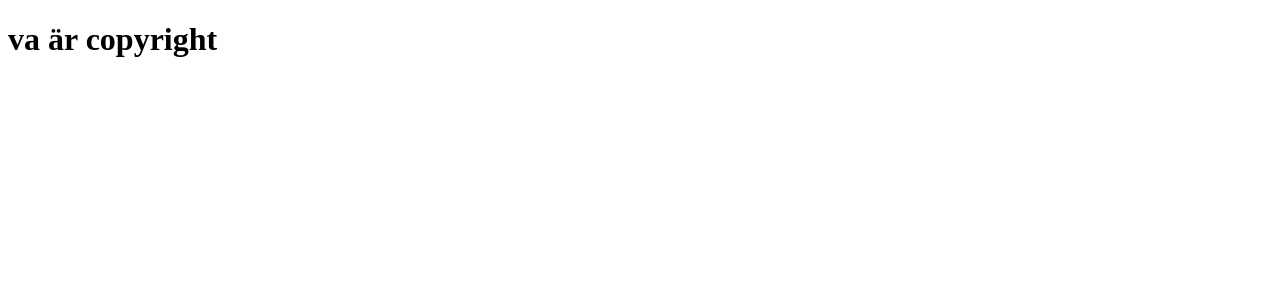
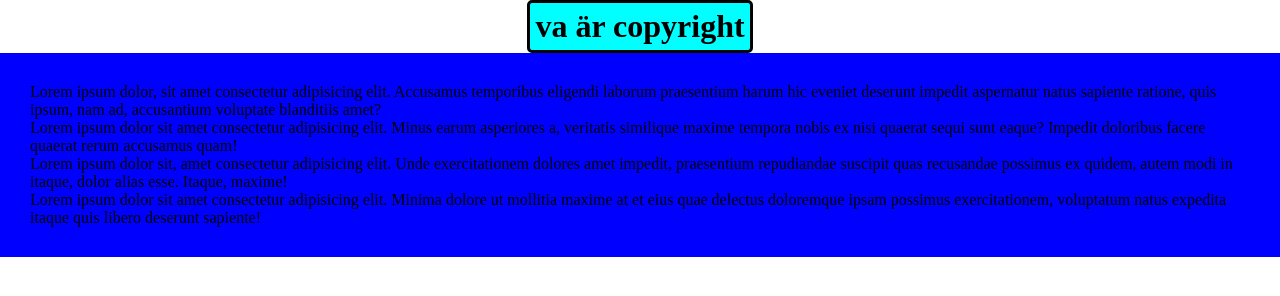
Before and after one commit to ProjektWiki/wiki, a plain HTML site: page copyright.html in a window 1280 px wide. Drawn offline with Linux system fonts and the light colour scheme.

Commit message:
copyright

```diff
--- a/copyright.html
+++ b/copyright.html
@@ -4,24 +4,24 @@
     <meta charset="UTF-8">
     <meta name="viewport" content="width=device-width, initial-scale=1.0">
     <title>Document</title>
+    <link rel="stylesheet" href="style.css">
 </head>
 <body>
     <div class="title">
         <h1>va är copyright </h1>
-
     </div>
-    <div class="text container">
-        <div class="firstparagraf">
-            <p></p>
+    <div class="textcontainer">
+        <div class="firstparagraph">
+            <p>Lorem ipsum dolor, sit amet consectetur adipisicing elit. Accusamus temporibus eligendi laborum praesentium harum hic eveniet deserunt impedit aspernatur natus sapiente ratione, quis ipsum, nam ad, accusantium voluptate blanditiis amet?</p>
         </div>
         <div class="secondparagraf">
-            <p></p>
+            <p>Lorem ipsum dolor sit amet consectetur adipisicing elit. Minus earum asperiores a, veritatis similique maxime tempora nobis ex nisi quaerat sequi sunt eaque? Impedit doloribus facere quaerat rerum accusamus quam!</p>
         </div>
         <div class="thirdparagraf">
-            <p></p>
+            <p>Lorem ipsum dolor sit, amet consectetur adipisicing elit. Unde exercitationem dolores amet impedit, praesentium repudiandae suscipit quas recusandae possimus ex quidem, autem modi in itaque, dolor alias esse. Itaque, maxime!</p>
         </div>
         <div class="lastparagraf">
-            <p></p>
+            <p>Lorem ipsum dolor sit amet consectetur adipisicing elit. Minima dolore ut mollitia maxime at et eius quae delectus doloremque ipsam possimus exercitationem, voluptatum natus expedita itaque quis libero deserunt sapiente!</p>
         </div>
     </div>
 </body>
--- a/style.css
+++ b/style.css
@@ -0,0 +1,24 @@
+*{
+    margin: 0;
+    box-sizing: border-box;
+}
+
+.title{
+    margin: auto;
+    background-color: aqua;
+    text-align: center;
+    width: fit-content;
+    border: solid black;
+    border-radius: 5px 5px 5px 5px ;
+    padding: 5px;
+
+}
+.textcontainer{
+    display: flex;
+    flex-direction: column;
+    margin-top: 50px;
+    padding: 30px;
+    background-color: blue;
+    margin: auto;
+
+}
```
